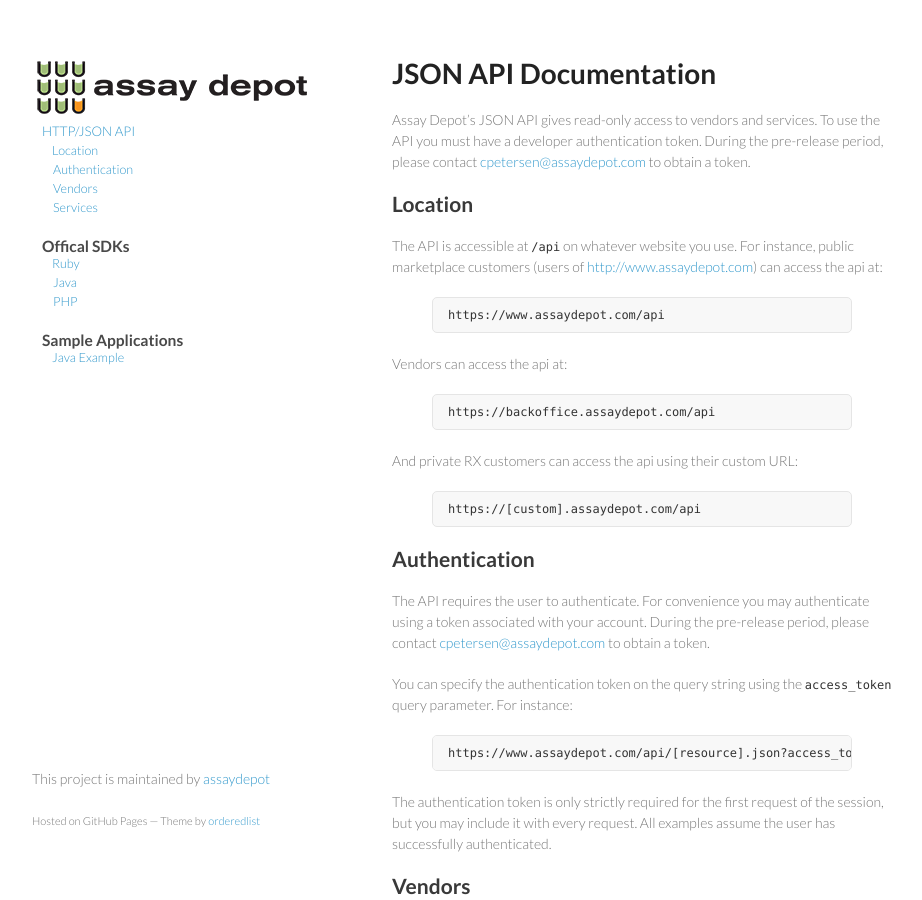
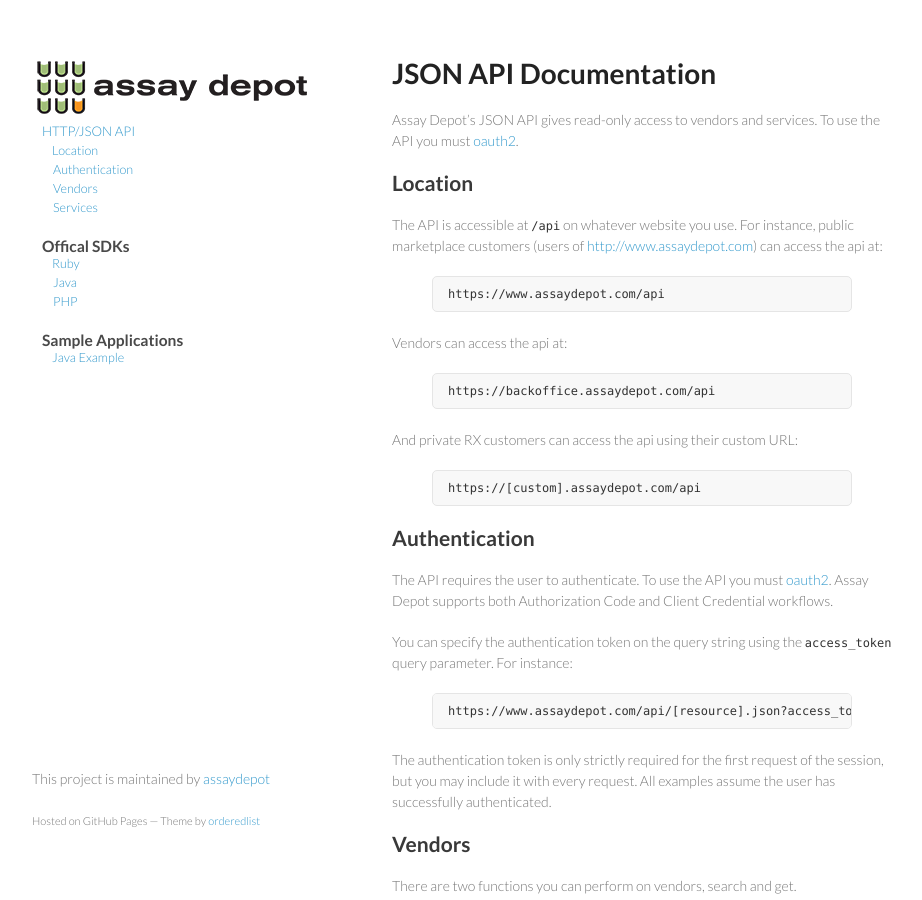
Before and after one commit to assaydepot/api, a Jekyll site: the page built from _posts/2012-06-17-json.markdown, in a window 1280 px wide and 900 px high. Shown: the whole window, without its empty margins (178-1100 px from the left). Built offline with Jekyll 4.4.1, drawn with Linux system fonts in a browser that asks for light colours; Markdown is read by kramdown in place of the engine named in the settings.

Commit message:
Changing out the authentication docs

```diff
--- a/_posts/2012-06-17-json.markdown
+++ b/_posts/2012-06-17-json.markdown
@@ -4,7 +4,7 @@
 ---
 
 # JSON API Documentation
-Assay Depot's JSON API gives read-only access to vendors and services. To use the API you must have a developer authentication token. During the pre-release period, please contact [cpetersen@assaydepot.com](mailto:cpetersen@assaydepot.com) to obtain a token.
+Assay Depot's JSON API gives read-only access to vendors and services. To use the API you must [oauth2](authenticate using OAuth2).
 
 <h2 id="location">Location</h2>
 The API is accessible at `/api` on whatever website you use. For instance, public marketplace customers (users of [http://www.assaydepot.com](http://www.assaydepot.com)) can access the api at:
@@ -26,7 +26,7 @@
 {% endhighlight %}
 
 <h2 id="authentication">Authentication</h2>
-The API requires the user to authenticate. For convenience you may authenticate using a token associated with your account. During the pre-release period, please contact [cpetersen@assaydepot.com](mailto:cpetersen@assaydepot.com) to obtain a token.
+The API requires the user to authenticate. To use the API you must [oauth2](authenticate using OAuth2). Assay Depot supports both Authorization Code and Client Credential workflows.
 
 You can specify the authentication token on the query string using the `access_token` query parameter. For instance:
 
```
